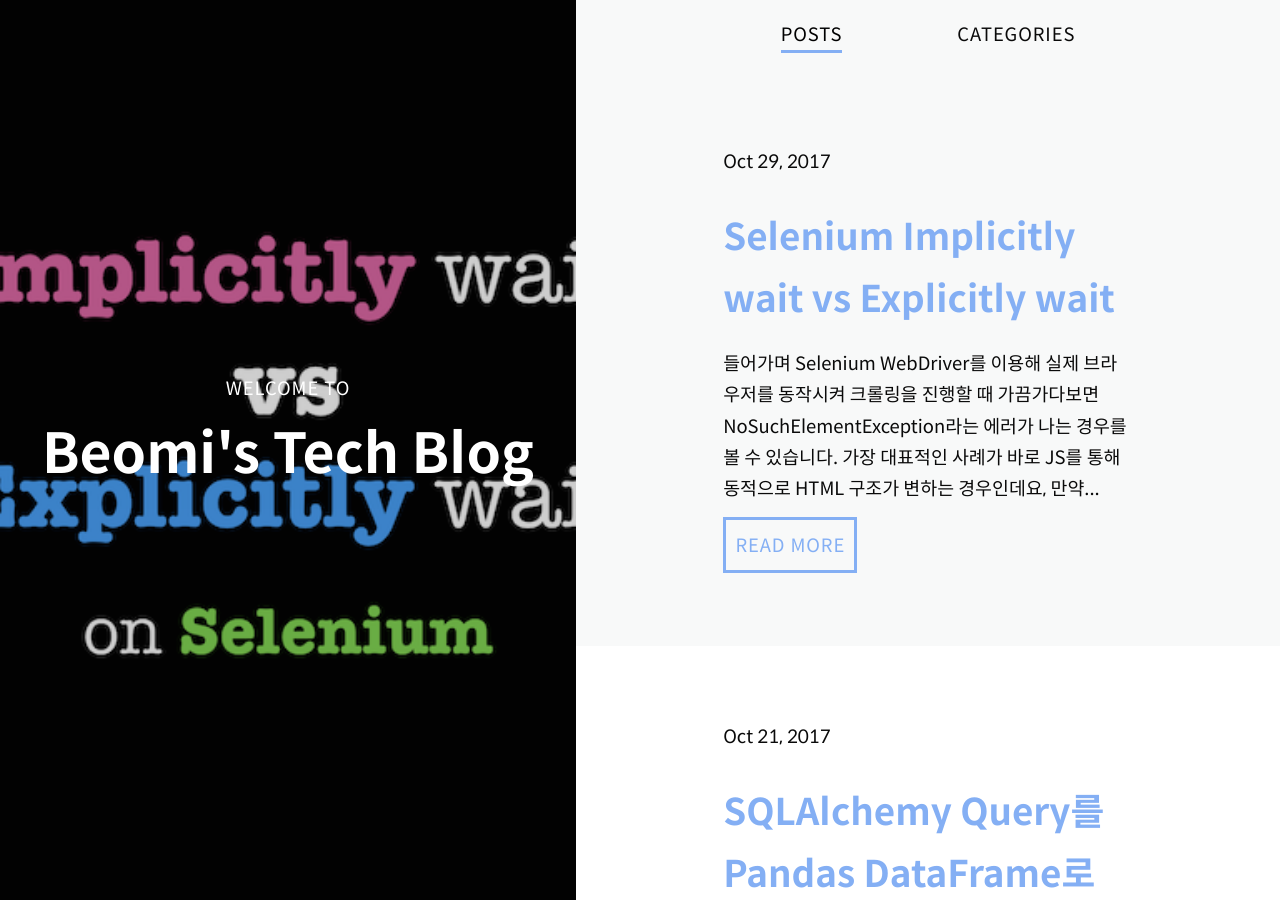
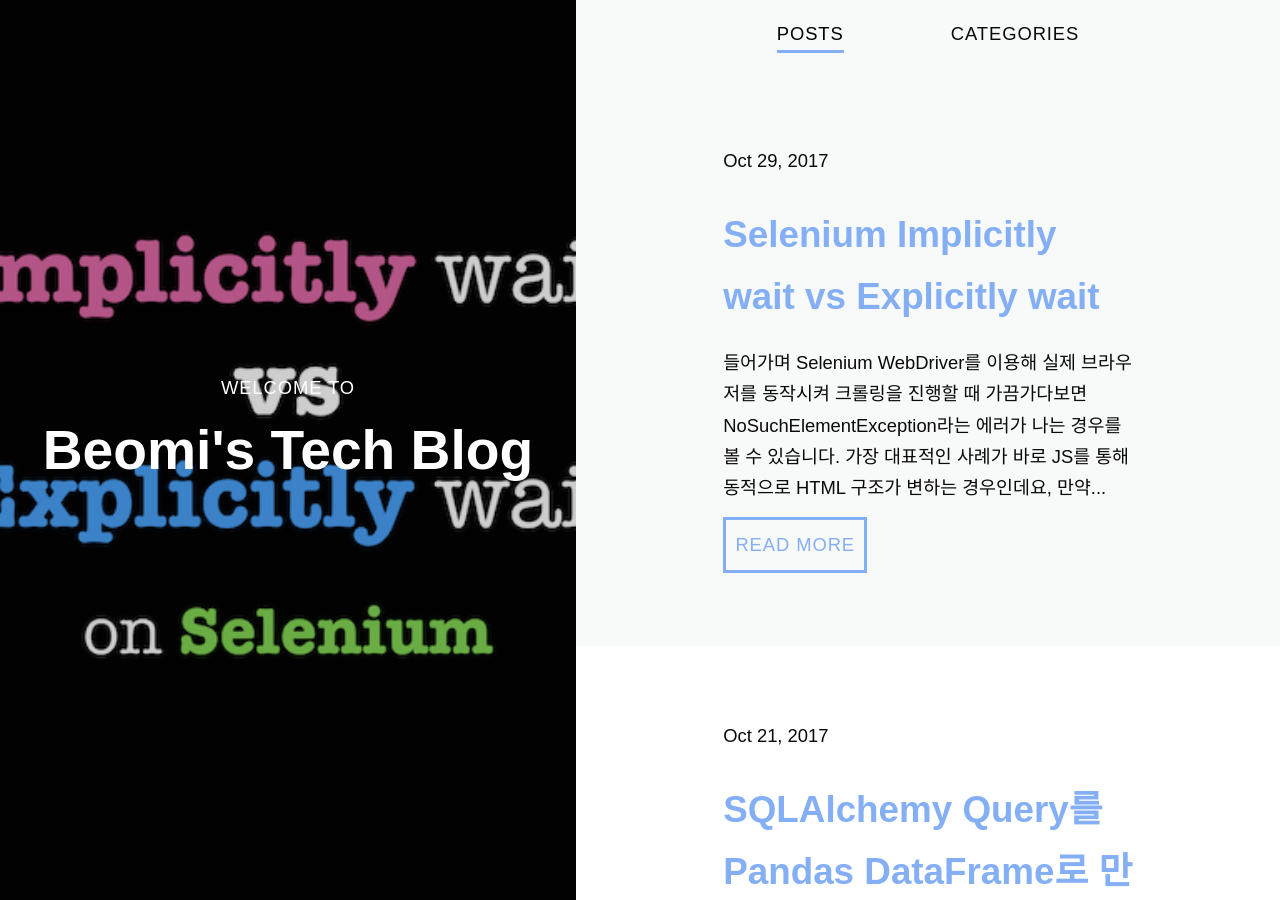
Before and after one commit to Beomi/beomi.github.io_2019, a Jekyll site: the page built from index.html, in a window 1280 px wide and 900 px high. Built offline with Jekyll 4.4.1, drawn with Linux system fonts in a browser that asks for light colours; some web fonts are replaced; the list of posts is cut into pages by our own code.

Commit message:
Use CDNJS Instead github...

```diff
--- a/_includes/head.html
+++ b/_includes/head.html
@@ -28,5 +28,5 @@
   <link rel="alternate" type="application/rss+xml" title="{{ site.title }}" href="{{ '/feed.xml' | prepend: site.baseurl | prepend: site.url }}">
   <link rel="canonical" href="{{ page.url | replace: 'index.html', '' | prepend: site.baseurl | prepend: site.url }}">
   <link rel="stylesheet" href="/assets/css/syntax.css">
-  <link rel="stylesheet" type="text/css" href="/assets/css/SpoqaHanSans-kr.css">
+  <link rel="stylesheet" type="text/css" href="https://cdnjs.cloudflare.com/ajax/libs/spoqa-han-sans/2.1.1/css/SpoqaHanSans-kr.min.css">
 </head>
```
